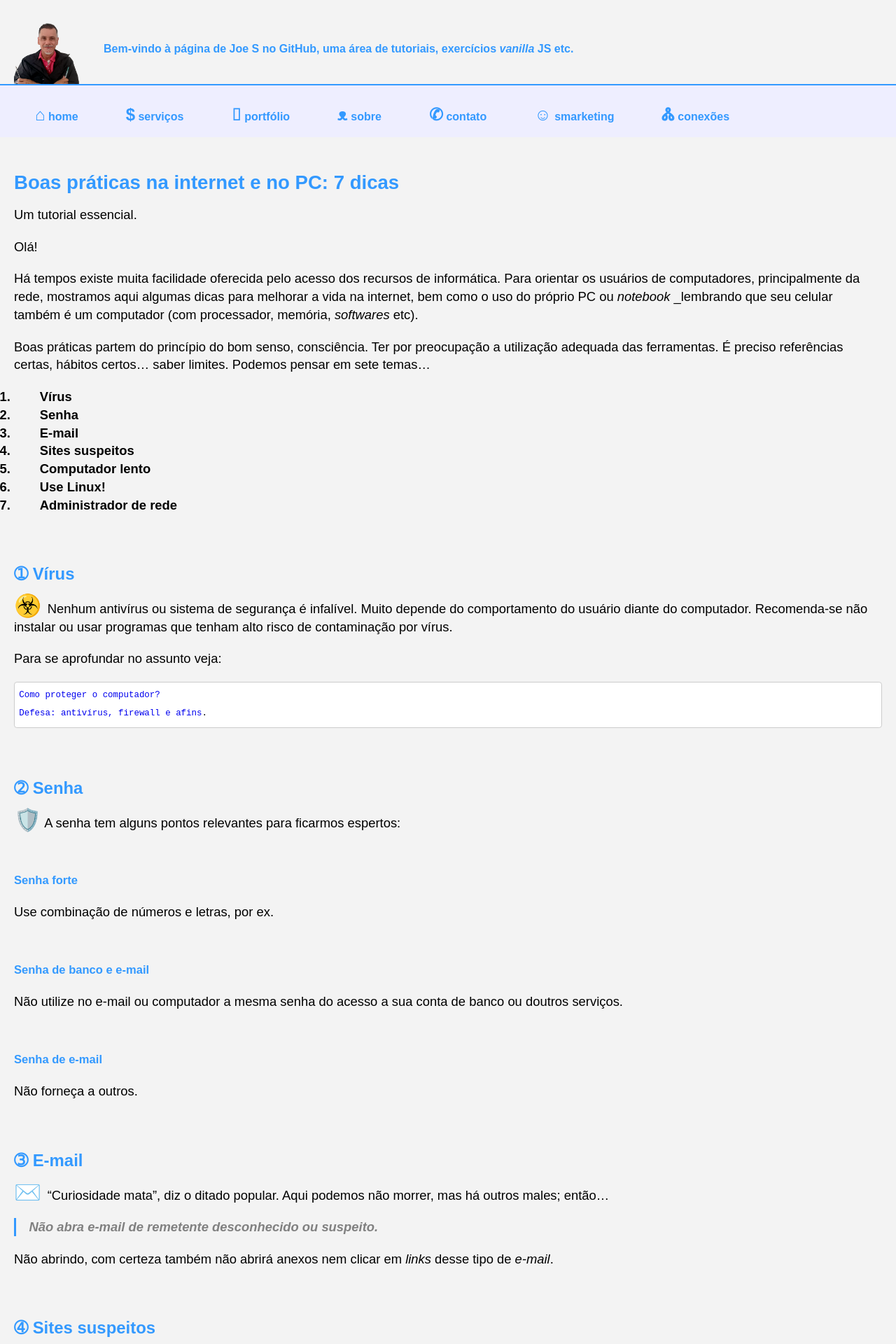
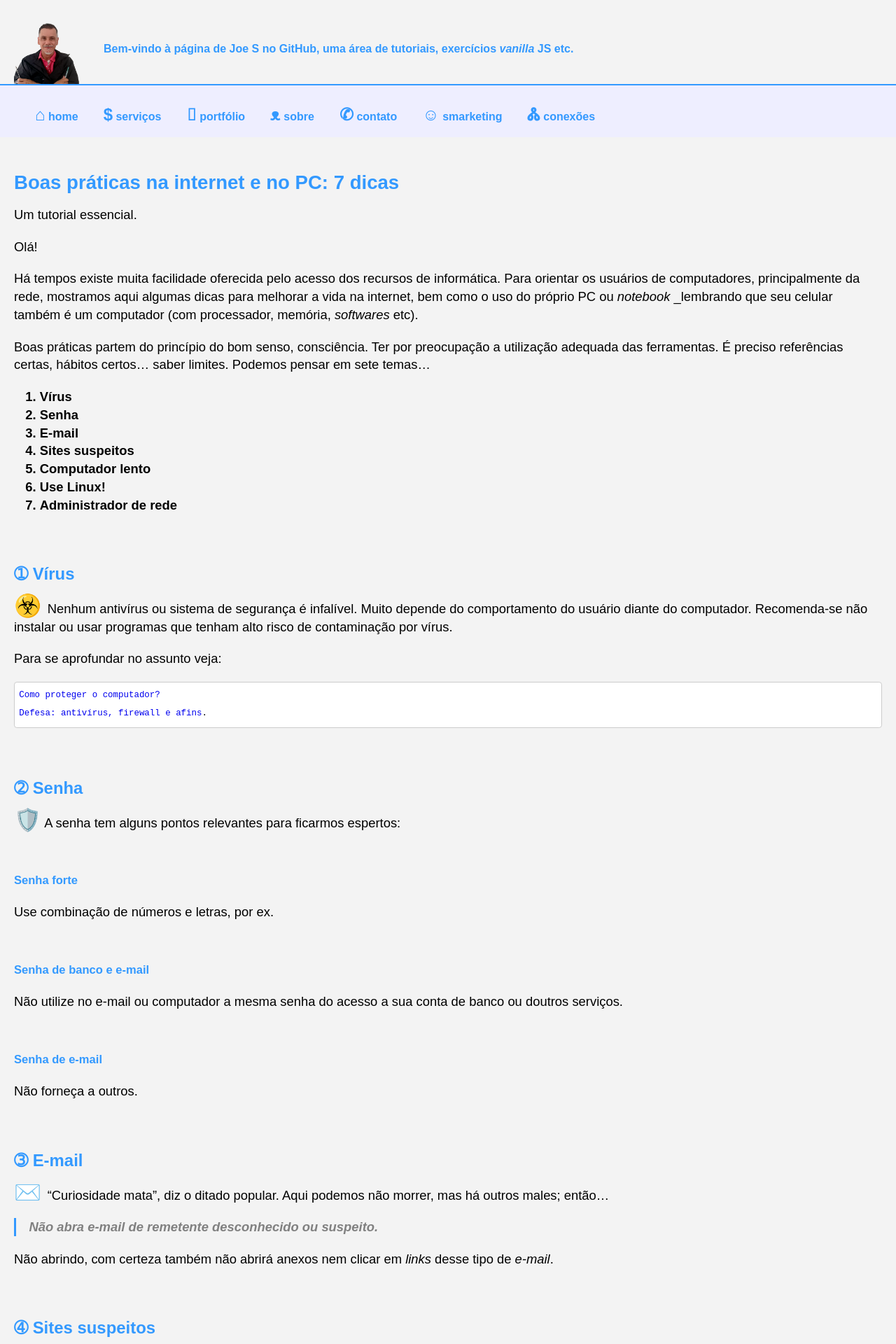
Before and after one commit to Joesynth/joesynth.github.io, a Jekyll site: the page built from _posts/2021-02-07-boas-praticas-na-internet.md, in a window 1280 px wide. Shown: the top 1920 px of the page at 70% size. Built offline with Jekyll 4.4.1, drawn with Linux system fonts in a browser that asks for light colours.

Commit message:
Margem ol style.css

```diff
--- a/css/style.css
+++ b/css/style.css
@@ -4,9 +4,6 @@
 }
 
 body { background-color: #F3F3F3;}
-
-ul li { font-weight: bold;}
-ol li { font-weight: bold;}
 
 * { box-sizing: border-box; margin: 0; padding: 0; }
 body { font-family: sans-serif; }
@@ -89,7 +86,9 @@ strong { font-size: 0.9em;}
 
 blockquote { border-left: 3px solid var(--cor-escura); padding-left: 1em; color: gray; font-weight: bold; font-style: italic;}
 
-ul, ol {text-indent: 2em;}
+ul li, ol li { font-weight: bold;}
+
+ul, ol {margin-left: 2em;}
 
 th { background-color: lightgray; }
 
```
